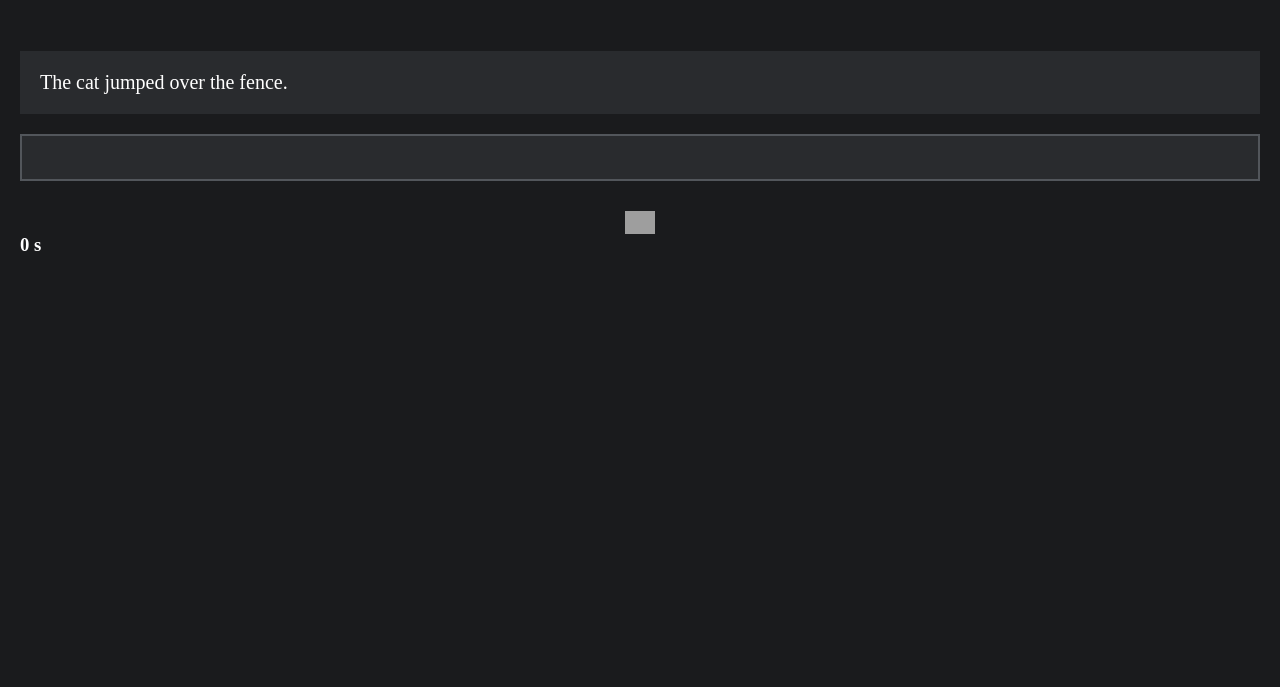
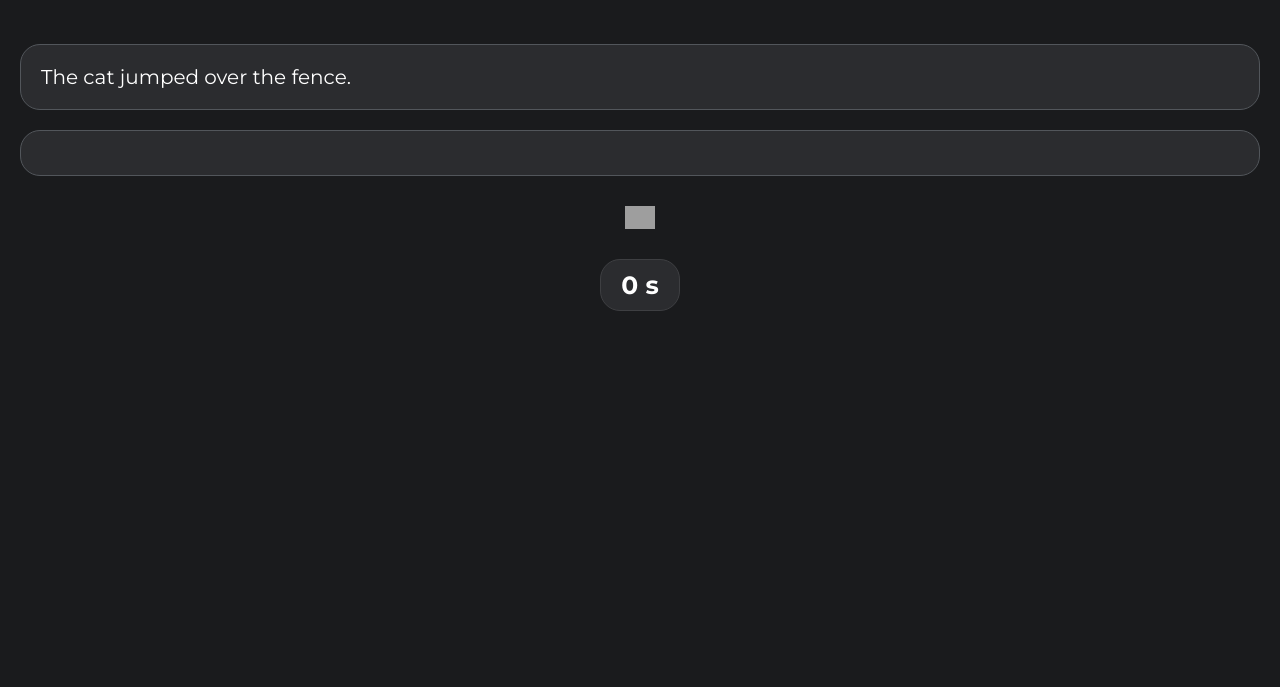
Before and after one commit to Coderzer69/Typing-Test-JS, a plain HTML site: page index.html in a window 1280 px wide. Shown: the part 113-800 px from the top of the page. Drawn offline with Linux system fonts and the light colour scheme; grey boxes are pictures that could not be loaded; a web font is replaced by a local one.

Commit message:
Update style.css

```diff
--- a/style.css
+++ b/style.css
@@ -1,9 +1,10 @@
-@import url('https://fonts.googleapis.com/css2?family=Cairo+Play:wght@200..1000&display=swap');
+@import url('https://fonts.googleapis.com/css2?family=Montserrat:ital,wght@0,100..900;1,100..900&display=swap');
 
 * {
     box-sizing: border-box;
     margin: 0;
     padding: 0;
+    font-family: Montserrat;
 }
 
 body {
@@ -16,36 +17,37 @@ body {
 h1 {
     text-align: center;
     font-size: 30px;
-    margin-top: 20px;
+    margin-top: 40px;
 }
 
 .to_type {
-    background-color: rgb(41, 43, 46);
+    background: rgb(43, 44, 47);
     font-size: 20px;
     width: 100%;
     padding: 20px;
     margin: 0 auto;
     margin-bottom: 20px;
+    border-radius: 20px;
+    border: 1px solid rgb(82, 86, 91);
 }
 
 input {
-    background-color: rgb(41, 43, 46);
+    background: rgb(43, 44, 47);
     display: block;
     font-size: 20px;
     padding: 10px 20px;
     margin: 0 auto;
     color: white;
-    border: 2px solid rgb(82, 86, 91);
+    border: 1px solid rgb(82, 86, 91);
     outline: none;
     width: 100%;
+    border-radius: 20px;
 }
 
 /* Passed Text */
 h2 {
     text-align: center;
-    margin: 0 auto;
-    margin-top: 50px;
-    margin-bottom: 20px;
+    margin: 20px auto;
     width: fit-content;
     padding: 10px 20px;
     color: rgb(255, 255, 255);
@@ -61,3 +63,23 @@ img {
     width: 30px;
     cursor: pointer;
 }
+
+h3 {
+    font-size: 25px;
+    margin: 0 auto;
+    margin-top: 30px;
+    text-align: center;
+    border: 1px solid rgb(62, 63, 66);
+    width: fit-content;
+    padding: 10px 20px;
+    border-radius: 20px;
+    background: rgb(43, 44, 47);
+    transition: 0.2s;
+    display: flex;
+    align-items: center;
+    justify-content: center;
+}
+
+h3:hover {
+    background: rgb(62, 63, 66);
+}
```
